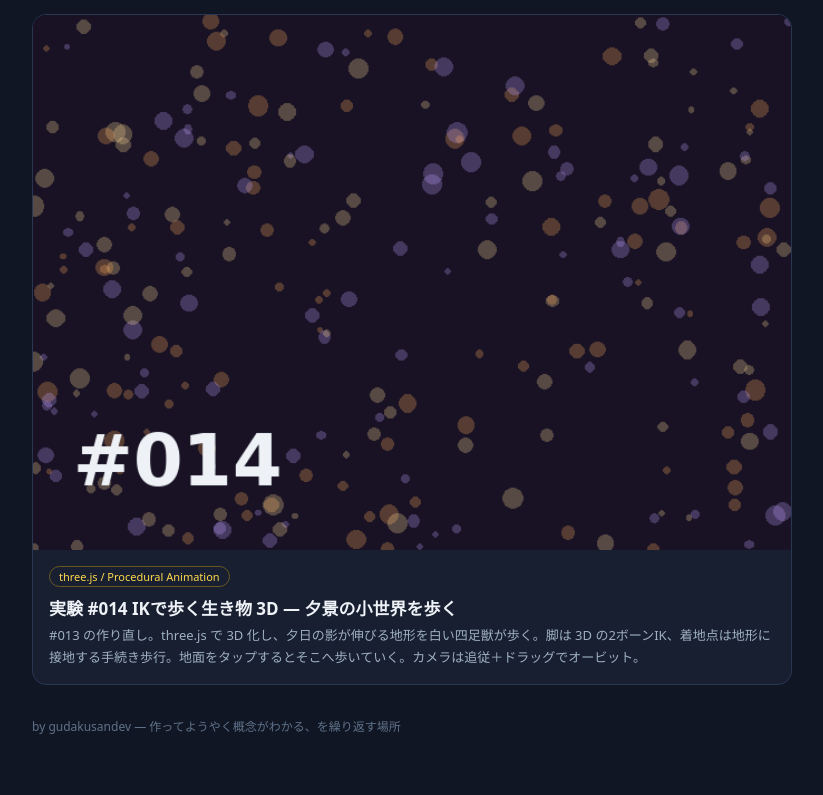
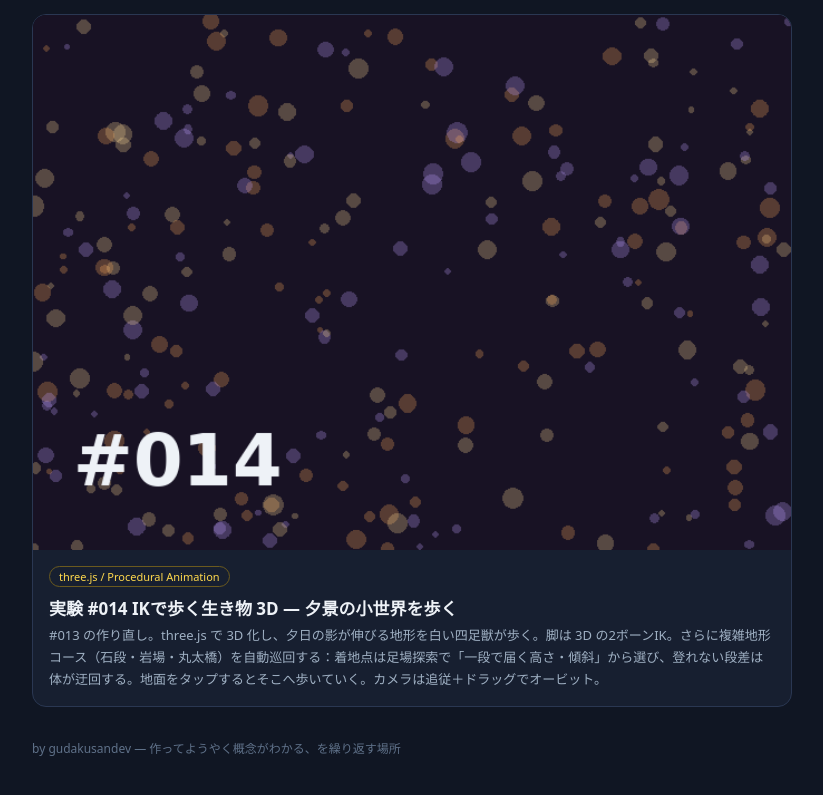
Before and after one commit to gudakusandev/gudakusandev.github.io, a plain HTML site: page index.html in a window 1280 px wide. Shown: the part 9115-9910 px from the top of the page, without its empty margins (228-1051 px from the left). Drawn offline with Linux system fonts and the light colour scheme.

Commit message:
#014 の一覧説明を複雑地形コース込みに更新

```diff
--- a/index.html
+++ b/index.html
@@ -146,7 +146,7 @@
     <div class="body">
       <span class="tag">three.js / Procedural Animation</span>
       <h2>実験 #014 IKで歩く生き物 3D ― 夕景の小世界を歩く</h2>
-      <p>#013 の作り直し。three.js で 3D 化し、夕日の影が伸びる地形を白い四足獣が歩く。脚は 3D の2ボーンIK、着地点は地形に接地する手続き歩行。地面をタップするとそこへ歩いていく。カメラは追従＋ドラッグでオービット。</p>
+      <p>#013 の作り直し。three.js で 3D 化し、夕日の影が伸びる地形を白い四足獣が歩く。脚は 3D の2ボーンIK。さらに複雑地形コース（石段・岩場・丸太橋）を自動巡回する：着地点は足場探索で「一段で届く高さ・傾斜」から選び、登れない段差は体が迂回する。地面をタップするとそこへ歩いていく。カメラは追従＋ドラッグでオービット。</p>
     </div>
   </a>
 
```
